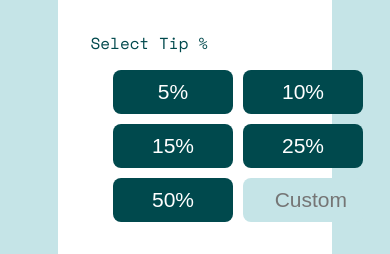
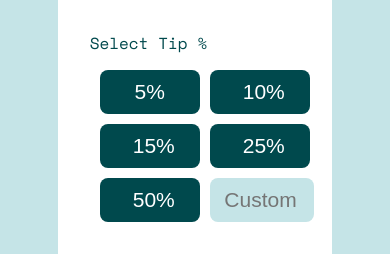
Before and after one commit to Starisblack/Tip-Calculator, a plain HTML site: page index.html in a window 390 px wide. Shown: the part 241-495 px from the top of the page. Drawn offline with nearby package versions, Linux system fonts and the light colour scheme.

Commit message:
Update styles.css

```diff
--- a/styles.css
+++ b/styles.css
@@ -188,3 +188,27 @@ input:focus{
   }
 
 }
+
+@media screen and (max-width: 400px) {
+
+  .container2{
+    padding: 0;
+    margin: 0;
+    padding-bottom: 20px;
+  }
+
+  .tip-button{
+    display: grid;
+    grid-template-columns: 100px 100px;
+    width: 80%;
+    grid-gap: 10px;
+    margin: 0 10px 35px 10px;
+  }
+
+  .custom{
+
+    width: 100px;
+
+  }
+
+}
```
